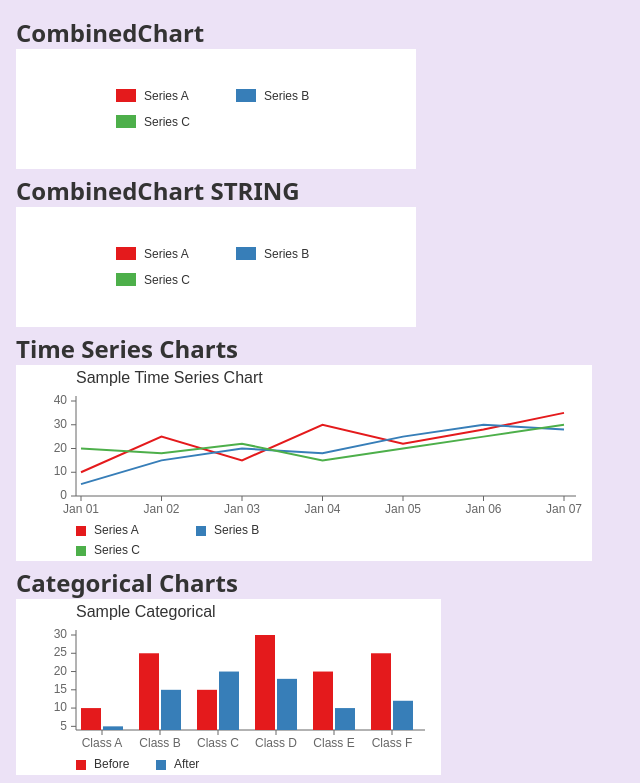
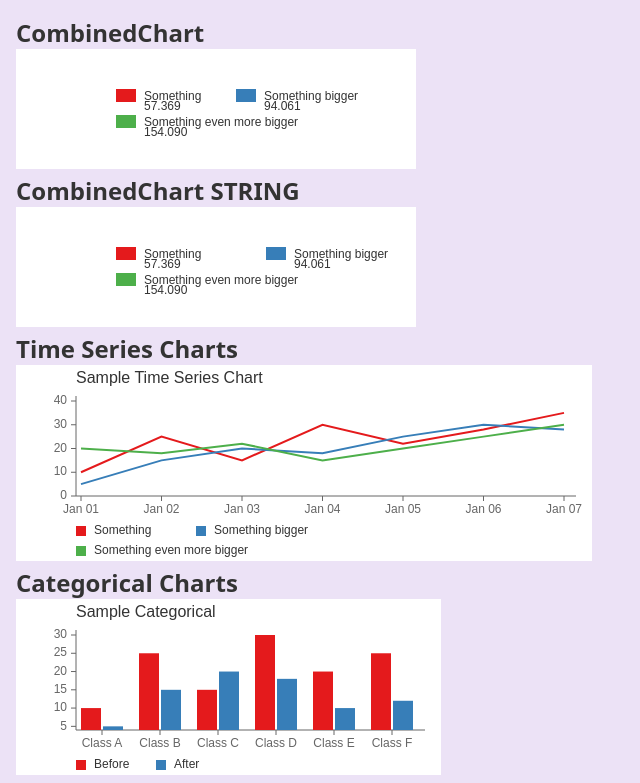
Before and after one commit to Joxter/chart, a React (Vite) app: page / in a window 1280 px wide. Shown: the top 783 px of the page, without its empty margins (0-640 px from the left). Built offline with nearby package versions, Linux system fonts and the light colour scheme.

Commit message:
text width

```diff
--- a/src/ChartPg.tsx
+++ b/src/ChartPg.tsx
@@ -21,9 +21,17 @@ const testTime = [
 ];
 
 const testTimeSeries: TimeSeriesItem[] = [
-  { legend: "Series A", color: "#e41a1c", data: [10, 25, 15, 30, 22, 28, 35] },
-  { legend: "Series B", color: "#377eb8", data: [5, 15, 20, 18, 25, 30, 28] },
-  { legend: "Series C", color: "#4daf4a", data: [20, 18, 22, 15, 20, 25, 30] },
+  { legend: "Something", color: "#e41a1c", data: [10, 25, 15, 30, 22, 28, 35] },
+  {
+    legend: "Something bigger",
+    color: "#377eb8",
+    data: [5, 15, 20, 18, 25, 30, 28],
+  },
+  {
+    legend: "Something even more bigger",
+    color: "#4daf4a",
+    data: [20, 18, 22, 15, 20, 25, 30],
+  },
 ];
 
 const mixedTimeSeries: TimeSeriesItem[] = [
@@ -180,7 +188,7 @@ export function ChartPg() {
             title="Sample Time Series Chart"
             items={testTimeSeries}
             time={testTime}
-            legendCols={[120, 120]}
+            legendCols={[150, 150]}
           />,
         ),
       );
--- a/src/CombinedChart.tsx
+++ b/src/CombinedChart.tsx
@@ -130,6 +130,11 @@ function ChartLegend({
         const itemY = startY + row * LEGEND.rowHeight + LEGEND.rowGap * row;
         const colY = itemY;
 
+        const textWidth = measureText(
+          item.legend,
+          `${LEGEND.fontSize}px ${LEGEND.fontFamily}`,
+        );
+
         return (
           <g key={index}>
             <rect
@@ -145,9 +150,17 @@ function ChartLegend({
               fontSize={LEGEND.fontSize}
               fontFamily={LEGEND.fontFamily}
               fill={LEGEND.color}
-              // dominantBaseline="middle"
             >
               {item.legend}
+            </text>
+            <text
+              x={colX + LEGEND.colorBoxWidth + LEGEND.colorBoxMargin}
+              y={itemY + LEGEND.fontSize + LEGEND.fontVerticalAlignment + 10}
+              fontSize={LEGEND.fontSize}
+              fontFamily={LEGEND.fontFamily}
+              fill={LEGEND.color}
+            >
+              {textWidth}
             </text>
           </g>
         );
@@ -165,3 +178,10 @@ export function renderAsString(node: ReactNode) {
   // console.log(div);
   return div.innerHTML;
 }
+
+function measureText(text: string, font: string): TextMetrics {
+  const canvas = document.createElement("canvas");
+  const ctx = canvas.getContext("2d")!;
+  ctx.font = font; // e.g., "12px sans-serif"
+  return ctx.measureText(text).width.toFixed(3);
+}
```
